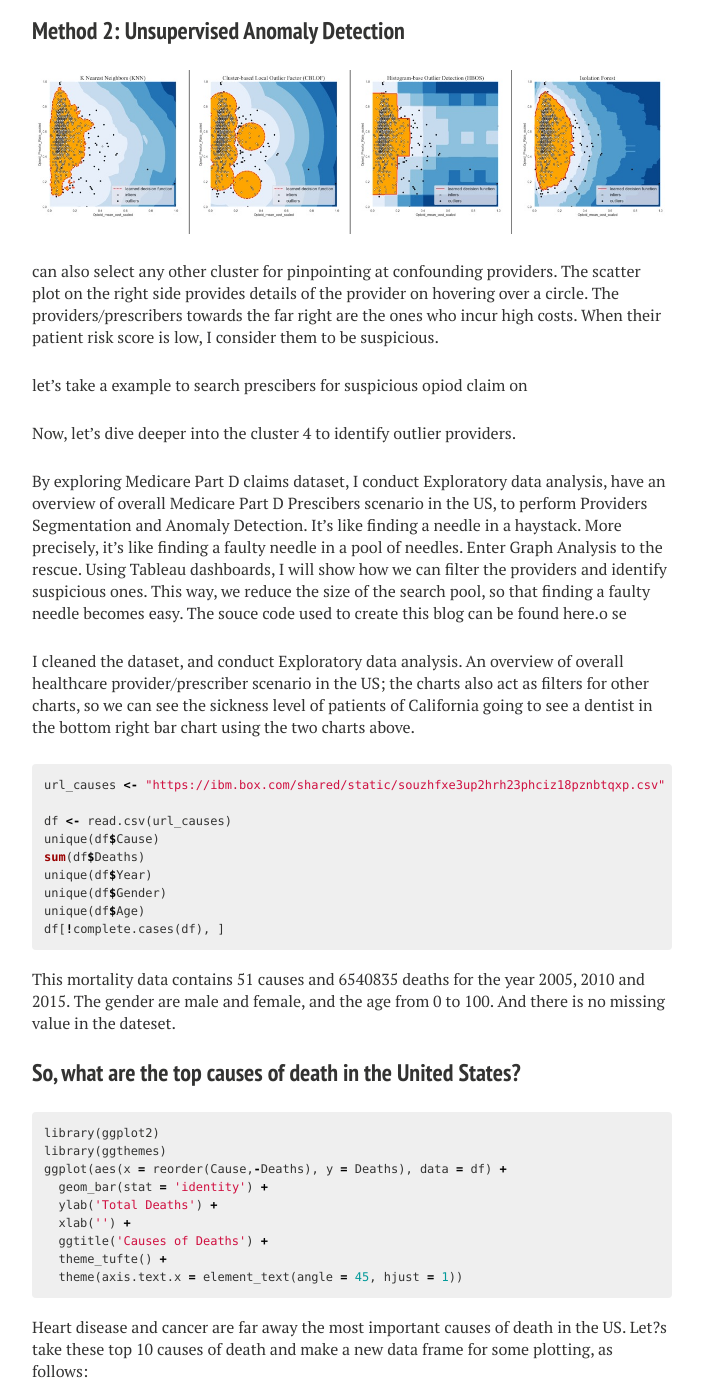
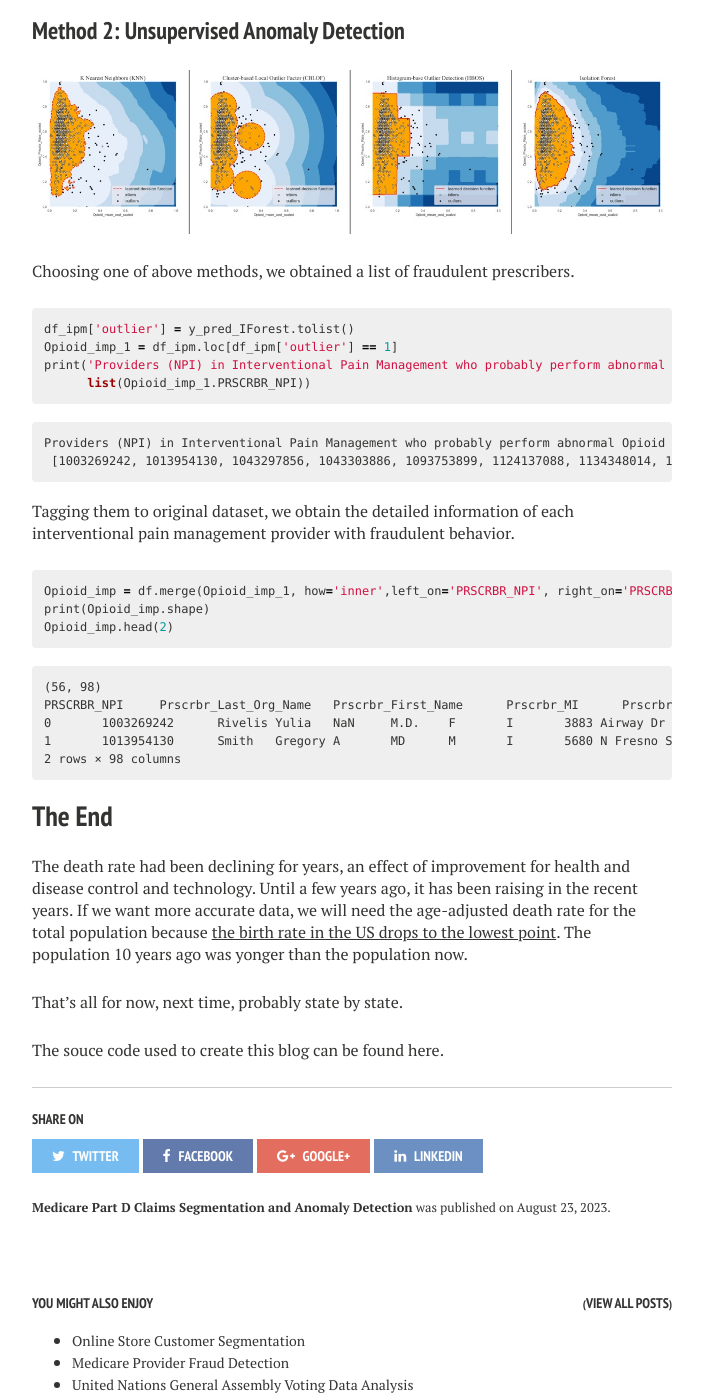
Before and after one commit to Janzhuj/janzhuj.github.io, a Jekyll site: the page built from _posts/2023-08-23-Medicare-Part-D-Claims-Segmentation-and-Anomaly-Detection.md, in a window 1280 px wide and 1400 px high, scrolled down 8427 px. Shown: the whole window, without its empty margins (288-991 px from the left). Built offline with Jekyll 4.4.1, drawn with Linux system fonts in a browser that asks for light colours; nearby versions of some CDN libraries; library files that are not in the unit come from our copies; comment, search, counter and statistics services are not loaded; some of the changed text lies outside the part shown.

Commit message:
Update 2023-08-23-Medicare-Part-D-Claims-Segmentation-and-Anomaly-Detection.md

```diff
--- a/_posts/2023-08-23-Medicare-Part-D-Claims-Segmentation-and-Anomaly-Detection.md
+++ b/_posts/2023-08-23-Medicare-Part-D-Claims-Segmentation-and-Anomaly-Detection.md
@@ -98,187 +98,37 @@ I dived deeper into claim information from Interventional Pain Management provid
 
 ![17-1](/figs/2023-08-23-Medicare-Part-D-Claims-Segmentation-and-Anomaly-Detection/17-1.jpg)
 
-
-
-
-can also select any other cluster for pinpointing at confounding providers. The scatter plot on the right side provides details of the provider on hovering over a circle. The providers/prescribers towards the far right are the ones who incur high costs. When their patient risk score is low, I consider them to be suspicious.
-
-
-
-
-
-
-
-
-let's take a example to search  prescibers for suspicious opiod claim on
-
-Now, let's dive deeper into the cluster 4 to identify outlier providers.
-
-By exploring Medicare Part D claims dataset, I conduct Exploratory data analysis, have an overview of overall Medicare Part D Prescibers scenario in the US, to perform Providers Segmentation and Anomaly Detection. It’s like finding a needle in a haystack. More precisely, it’s like finding a faulty needle in a pool of needles. Enter Graph Analysis to the rescue. Using Tableau dashboards, I will show how we can filter the providers and identify suspicious ones. This way, we reduce the size of the search pool, so that finding a faulty needle becomes easy. The souce code used to create this blog can be found here.o se
-
-I cleaned the dataset, and conduct Exploratory data analysis. An overview of overall healthcare provider/prescriber scenario in the US; the charts also act as filters for other charts, so we can see the sickness level of patients of California going to see a dentist in the bottom right bar chart using the two charts above.
-
-
-
+Choosing one of above methods, we obtained a list of fraudulent prescribers.
 
 {% highlight r %}
-url_causes <- "https://ibm.box.com/shared/static/souzhfxe3up2hrh23phciz18pznbtqxp.csv"
-
-df <- read.csv(url_causes)
-unique(df$Cause)
-sum(df$Deaths)
-unique(df$Year)
-unique(df$Gender)
-unique(df$Age)
-df[!complete.cases(df), ]
+df_ipm['outlier'] = y_pred_IForest.tolist()
+Opioid_imp_1 = df_ipm.loc[df_ipm['outlier'] == 1]
+print('Providers (NPI) in Interventional Pain Management who probably perform abnormal Opioid drugs on the claim:\n',
+      list(Opioid_imp_1.PRSCRBR_NPI))
 {% endhighlight %}
 
-This mortality data contains 51 causes and 6540835 deaths for the year 2005, 2010 and 2015. The gender are male and female, and the age from 0 to 100. And there is no missing value in the dateset.
+{% highlight text %}
+Providers (NPI) in Interventional Pain Management who probably perform abnormal Opioid drugs on the claim:
+ [1003269242, 1013954130, 1043297856, 1043303886, 1093753899, 1124137088, 1134348014, 1154345585, 1215000468, 1245264621, 1245438597, 1255305124, 1306038674, 1316941305, 1336170216, 1336180314, 1336432038, 1346230612, 1346274792, 1376907774, 1417189812, 1447200761, 1457351322, 1457418386, 1457434268, 1477565208, 1518922657, 1548273501, 1558353078, 1558501320, 1568410900, 1568585081, 1568677300, 1619934858, 1619950375, 1639167091, 1669662151, 1679511638, 1679572994, 1689600041, 1699717181, 1730400193, 1750451258, 1780874446, 1801819206, 1821088451, 1831457357, 1891775961, 1891781753, 1902005721, 1912993478, 1932109170, 1932182763, 1942599253, 1992702039, 1992904528]
+{% endhighlight %}
 
-### So, what are the top causes of death in the United States?
-
+Tagging them to original dataset, we obtain the detailed information of each interventional pain management provider with fraudulent behavior.
 
 {% highlight r %}
-library(ggplot2)
-library(ggthemes)
-ggplot(aes(x = reorder(Cause,-Deaths), y = Deaths), data = df) +
-  geom_bar(stat = 'identity') +
-  ylab('Total Deaths') +
-  xlab('') +
-  ggtitle('Causes of Deaths') +
-  theme_tufte() +
-  theme(axis.text.x = element_text(angle = 45, hjust = 1))
+Opioid_imp = df.merge(Opioid_imp_1, how='inner',left_on='PRSCRBR_NPI', right_on='PRSCRBR_NPI')
+print(Opioid_imp.shape)
+Opioid_imp.head(2)
+{% endhighlight %}
+
+{% highlight text %}
+(56, 98)
+PRSCRBR_NPI	Prscrbr_Last_Org_Name	Prscrbr_First_Name	Prscrbr_MI	Prscrbr_Crdntls	Prscrbr_Gndr	Prscrbr_Ent_Cd	Prscrbr_St1	Prscrbr_St2	Prscrbr_City	...	Antpsyct_mean_cost	Opioid_Prscrbr_Rate_y	Opioid_LA_Prscrbr_Rate_y	Antbtc_Prscrbr_Rate	Antpsyct_Prscrbr_Rate	clusters	Prscrbr_Type_y	Opioid_mean_cost_scaled	Opioid_Prscrbr_Rate_scaled	outlier
+0	1003269242	Rivelis	Yulia	NaN	M.D.	F	I	3883 Airway Dr	NaN	Santa Rosa	...	0.0	17	19	0.0	0.0	2	Interventional Pain Management	0.033762	0.149425	1
+1	1013954130	Smith	Gregory	A	MD	M	I	5680 N Fresno St Ste 105	NaN	Fresno	...	0.0	40	31	0.0	0.0	2	Interventional Pain Management	0.523798	0.413793	1
+2 rows × 98 columns
 {% endhighlight %}
 
 
-Heart disease and cancer are far away the most important causes of death in the US. Let?s take these top 10 causes of death and make a new data frame for some plotting, as follows:
-
-
-{% highlight r%}
-library(dplyr)
-cause_group <- group_by(df, Cause)
-df.death_by_cause <- summarize(cause_group,
-                               sum = sum(Deaths))
-df.death_by_cause <- arrange(df.death_by_cause, desc(sum))
-top_10 <- head(df.death_by_cause, 10)
-top_10
-ggplot(aes(x = reorder(Cause, sum), y = sum), data = top_10) +
-  geom_bar(stat = 'identity') +
-  theme_tufte() +
-  theme(axis.text = element_text(size = 12, face = 'bold')) +
-  coord_flip() +
-  xlab('') +
-  ylab('Total Deaths') +
-  ggtitle("Top 10 Causes of Death")
-{% endhighlight %}
-
-
-{% highlight text %}
-## A tibble: 10 × 2
-##                                         Cause     sum
-##                                        <fctr>   <int>
-## 1                            Diseases of heart 1883528
-## 2                          Malignant neoplasms 1729960
-## 3           Chronic lower respiratory diseases  424042
-## 4                     Cerebrovascular diseases  413364
-## 5           Accidents (unintentional injuries)  385148
-## 6                          Alzheimer's disease  265653
-## 7                            Diabetes mellitus  223721
-## 8                      Influenza and pneumonia  170153
-## 9  Nephritis, nephrotic syndrome and nephrosis  144333
-## 10             Intentional self-harm (suicide)  115175
-{% endhighlight %}
-
-![Rplot-2](/figs/2017-03-25-Causes-of-Death/Rplot-2.png)
-
-Heart desease remains the leading cause of death in the US, followed by cancer(Malignant neoplasms), Chronic lower respiratory desease takes the third place but by a wide margin.
-
-### Are men more likely to die than women? Or vice versa? Does it depend on cause of death or age?
-
-{% highlight r %}
-df_top_10 <- df[df$Cause %in% unique(top_10$Cause), ]
-
-ggplot(aes(x = reorder(Cause, Deaths), y = Deaths, fill = Gender), data = df_top_10) +
-  geom_bar(stat = 'identity', position = position_dodge()) +
-  theme_tufte() +
-  coord_flip() +
-  ggtitle("Top 10 Causes of Death") +
-  facet_wrap(~Year) +
-  theme_fivethirtyeight() +
-  theme(axis.text.x = element_text(angle = 45, hjust = 1))
-{% endhighlight %}
-
-![Rplot-3](/figs/2017-03-25-Causes-of-Death/Rplot-3.png)
-
-
-The picture does not change much when we compare 2005, 2010 and 2015. And more Ameican women than men dying for heart disease. Also Stroke(cerebrovascular diseases), Alzheimer's disease and Influenza and pneumonia seem affect more women than men.
-
-
-{% highlight r %}
-ggplot(aes(x = Age, y = Deaths, color = Cause),
-       data = df_top_10[df_top_10$Gender == 'M',]) +
-  geom_smooth(method = 'loess') +
-  ggtitle('Causes of Death by Age for Male')
-{% endhighlight %}
-
-![Rplot-4](/figs/2017-03-25-Causes-of-Death/Rplot-4.png)
-
-In general, cancer affects male a little bit earlier than heart disease, at peak around 70 years old, heart disease affects more people at older age peak around 75 years old.
-
-Only two diseases affect more yonger people than older people - Accidents and Suicide.
-
-{% highlight r %}
-ggplot(aes(x = Age, y = Deaths, color = Cause),
-       data = df_top_10[df_top_10$Gender == 'F',]) +
-  geom_smooth(method = 'loess') +
-  ggtitle('Causes of Death by Age for Female')
-{% endhighlight %}
-
-![Rplot-5](/figs/2017-03-25-Causes-of-Death/Rplot-5.png)
-
-Female developes heart disease more than 10 years later than male, at peak almost at 100 years old. Men appear more vulnerable to heart disease than the inaptly-named 'weaker sex'. As a result, they succumb earlier.
-
-### What the trend look like over time?
-
-A stacked area plot may help to display the trend and development of each cause of deaths over time.
-
-{% highlight r %}
-ggplot(aes(x = Age, y = Deaths, color = Cause, fill = Cause),
-       data = df_top_10) +
-  geom_area() +
-  ggtitle('Causes of Death by Age and Gender') +
-  facet_wrap(~Gender) +
-  theme_solarized()
-{% endhighlight %}
-
-![Rplot-6](/figs/2017-03-25-Causes-of-Death/Rplot-6.png)
-
-To see the trend over time, I downloaded a new dataset from [Centers for Disease Control and Prevention(CDC)](https://wonder.cdc.gov/ucd-icd10.html) and did some cleaning up. This dataset contains deaths, population, crude rate per 100,000 nationwide from 1999 to 2015.
-
-
-{% highlight r %}
-library(xlsx)
-mydata <- read.xlsx("mydata.xlsx", 1)
-mydata$NA. <- NULL
-
-ggplot(aes(x = Year, y = Deaths), data = mydata) +
-        geom_line(size = 2.5, alpha = 0.7, color = "mediumseagreen") +
-        geom_point(size = 0.5) + xlab("Year") + ylab("Number of deaths") +
-        ggtitle("Deaths in the US")
-{% endhighlight %}
-
-![Rplot-7](/figs/2017-03-25-Causes-of-Death/Rplot-7.png)
-
-Oh no! This is terrible. The number of death are going up! But the population of US has been growing. We should look at the per capita number of deaths. These things are typically measured per 100,000 population.
-
-{% highlight r %}
-ggplot(aes(x = Year, y = Crude_Rate_per_100K), data = mydata) +
-        geom_line(size = 2.5, alpha = 0.7, color = "mediumseagreen") +
-        geom_point(size = 0.5) + xlab("Year") + ylab("Number of deaths per 100,000 population") +
-        ggtitle("Deaths in the US")
-{% endhighlight %}
-
-![Rplot-8](/figs/2017-03-25-Causes-of-Death/Rplot-8.png)
 
 ## The End
 
```
